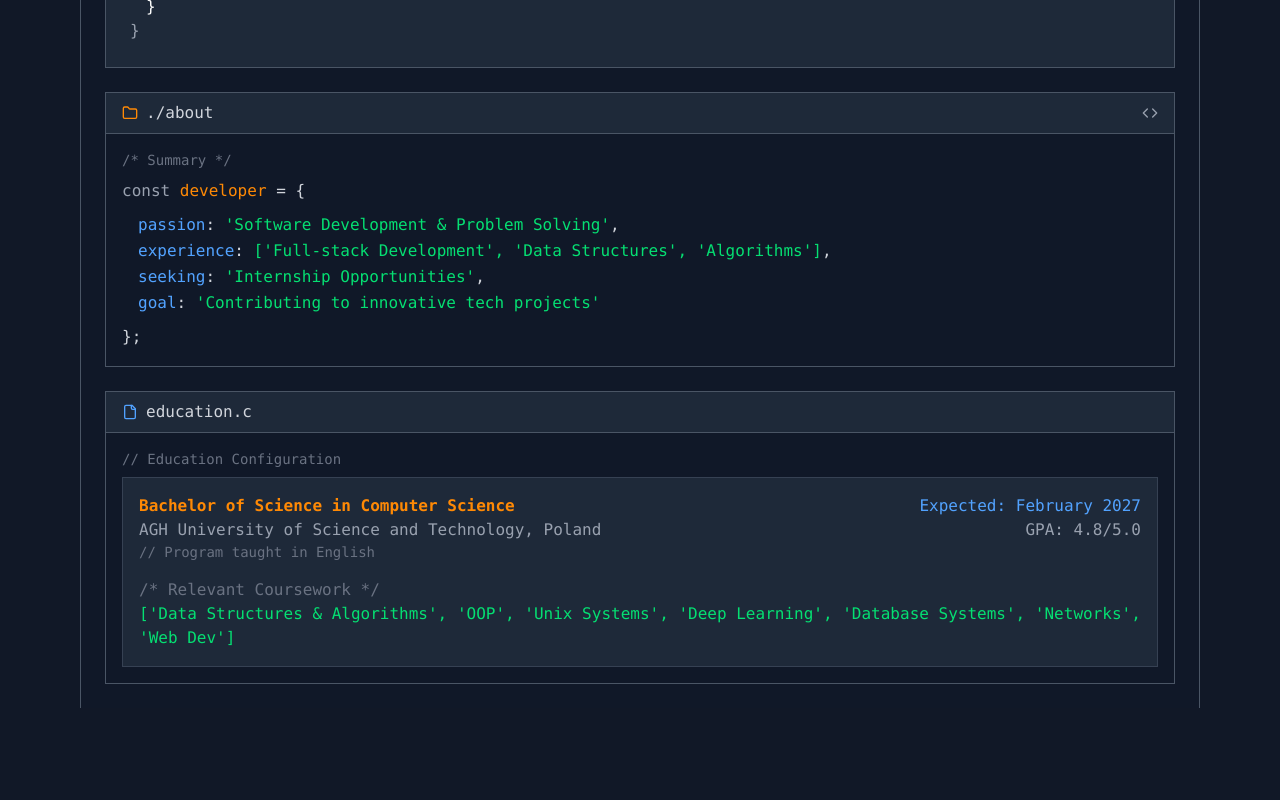
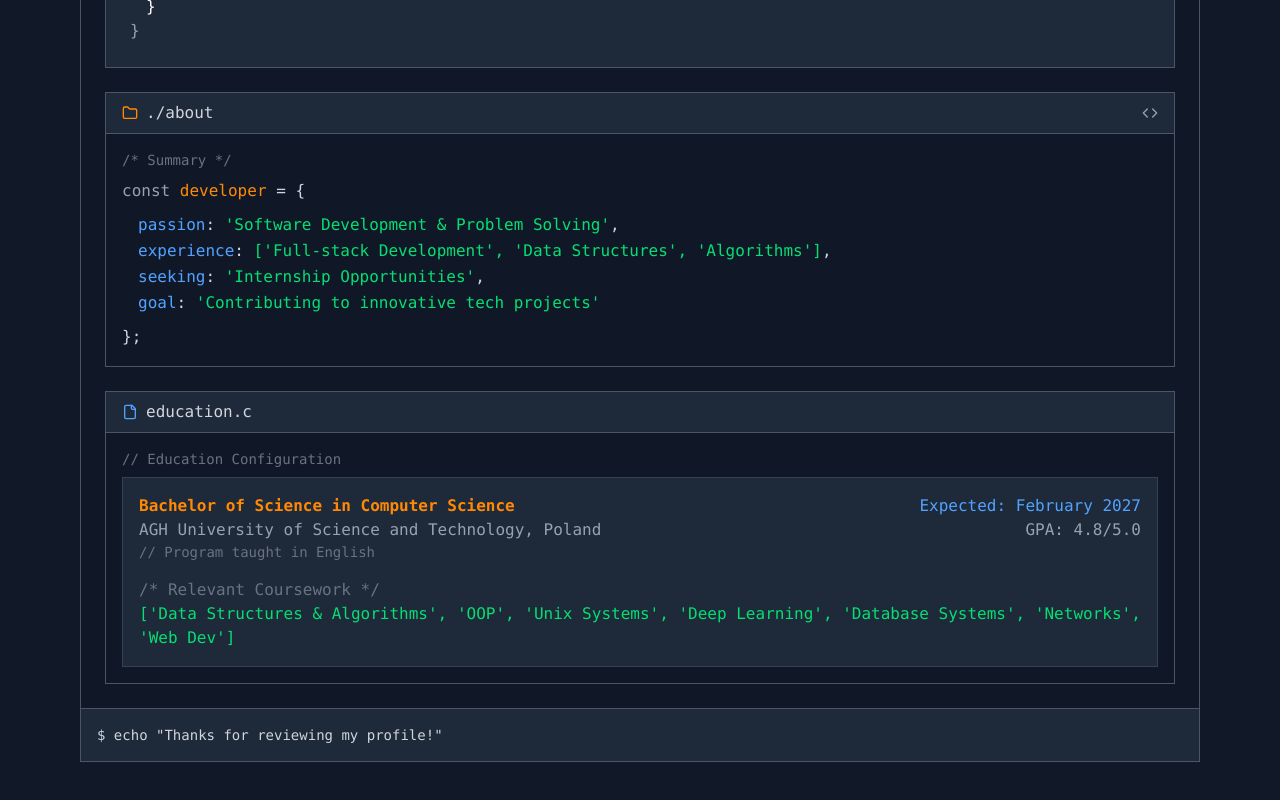
Before and after one commit to lowskydev/portfolio, a React (Vite) app: page / in a window 1280 px wide. Shown: the part 440-1240 px from the top of the page. Before the commit the page ends 1196 px from the top, so only its background shows below. Built offline with nearby package versions, Linux system fonts and the light colour scheme.

Commit message:
add footer component

```diff
--- a/src/App.jsx
+++ b/src/App.jsx
@@ -8,7 +8,7 @@ import { EducationSection } from "./components/education-section";
 // import { SkillsSection } from "./components/skills-section"
 // import { ProjectsSection } from "./components/projects-section"
 // import { ExperienceSection } from "./components/experience-section"
-// import { TerminalFooter } from "./components/terminal-footer"
+import { TerminalFooter } from "./components/terminal-footer";
 
 function App() {
   "use client";
@@ -37,7 +37,7 @@ function App() {
           </div>
         </div>
 
-        {/* <TerminalFooter /> */}
+        <TerminalFooter />
       </div>
     </div>
   );
--- /dev/null
+++ b/src/components/terminal-footer.jsx
@@ -0,0 +1,11 @@
+export function TerminalFooter() {
+  return (
+    <div className="bg-gray-800 border border-gray-600 p-4">
+      <div className="flex items-center justify-between text-sm">
+        <div className="text-gray-300">
+          $ echo "Thanks for reviewing my profile!"
+        </div>
+      </div>
+    </div>
+  );
+}
```
